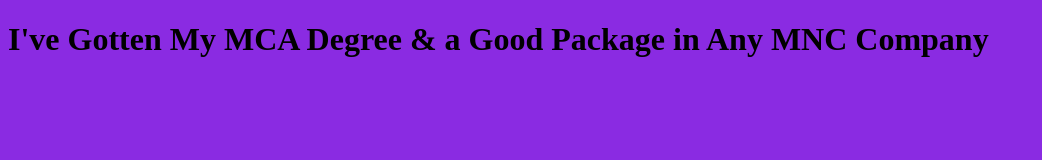
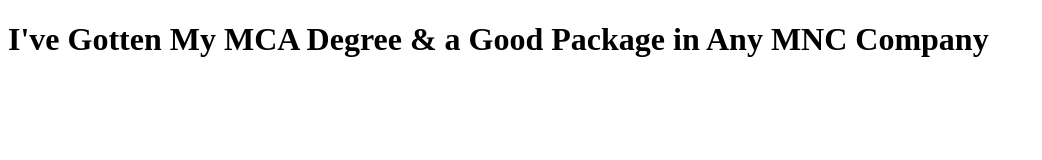
Before and after one commit to Pandey9800/JSCode-Two, a plain HTML site: page index.html in a window 1280 px wide. Shown: the whole page, without its empty margins (0-1042 px from the left). Drawn offline with Linux system fonts and the light colour scheme.

Commit message:
removed bg color

```diff
--- a/style.css
+++ b/style.css
@@ -2,6 +2,4 @@
 html {
     height: 100%;
     width: 100%;
-    background: blueviolet;
-    align-items: center;
 }
```
